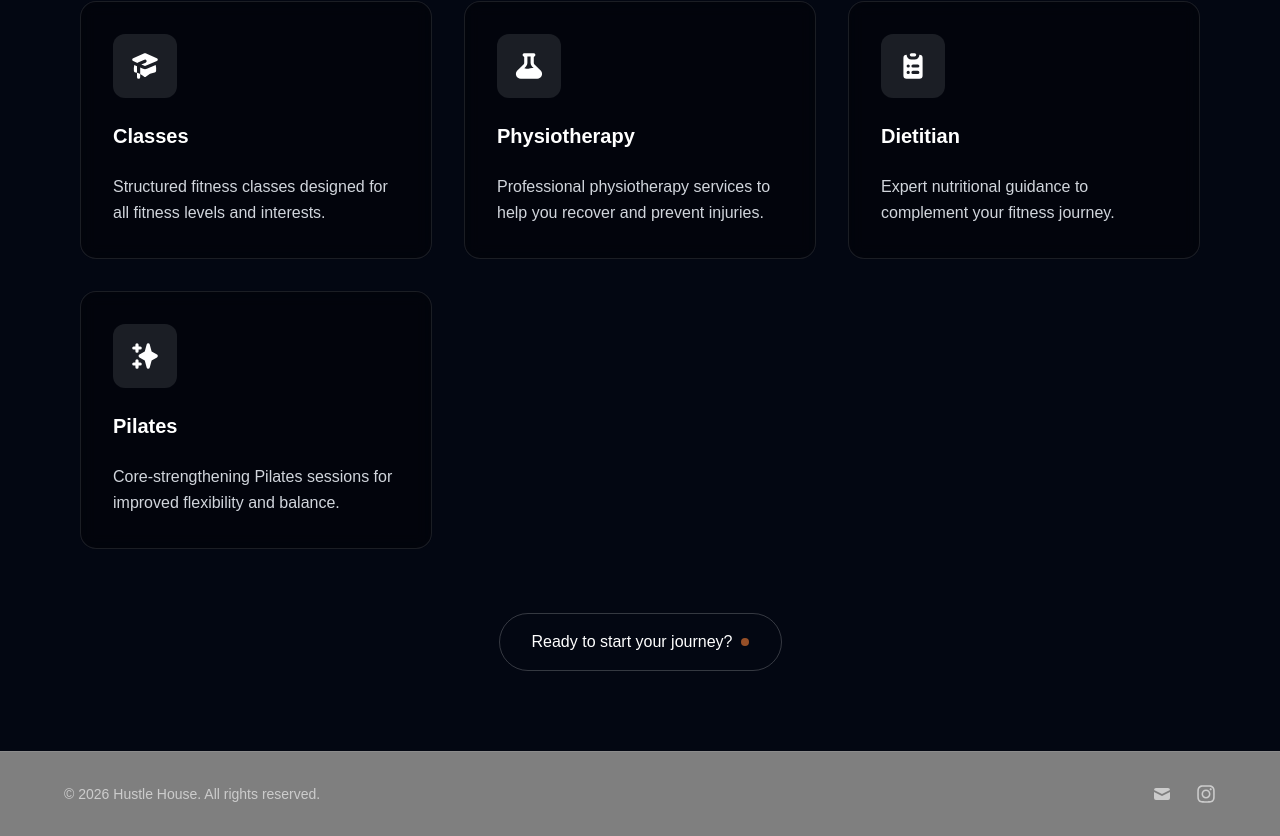
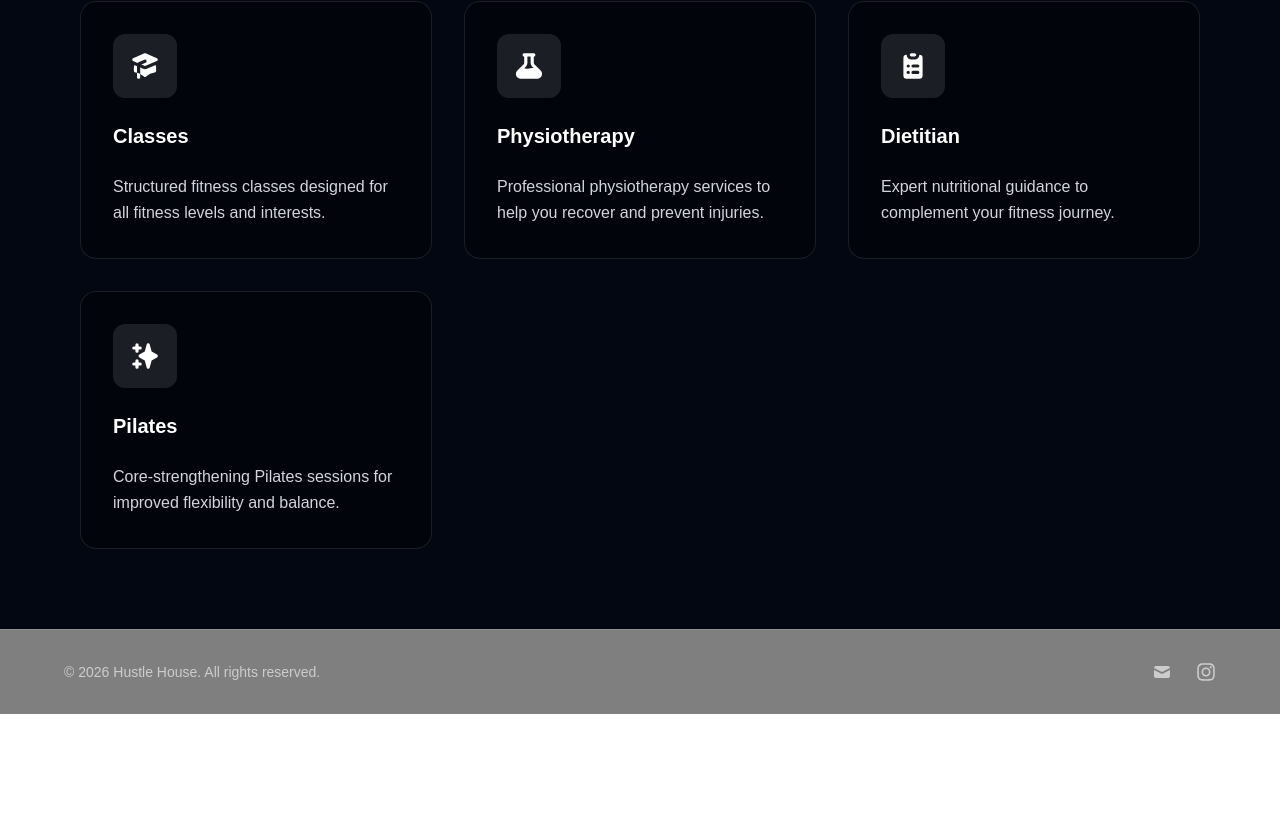
Before and after one commit to michelbeyrouty/hustle_house, a Next.js app: page / in a window 1280 px wide. Shown: the part 2455-3291 px from the top of the page. After the commit the page ends 3169 px from the top, so only its background shows below. Built offline with nearby package versions, Linux system fonts and the light colour scheme.

Commit message:
fix: cleanup

```diff
--- a/src/components/@pages/Home/Sections/ServicesSection.tsx
+++ b/src/components/@pages/Home/Sections/ServicesSection.tsx
@@ -60,16 +60,6 @@ export default function ServicesSection() {
           })}
         </div>
 
-        {/* CTA Section */}
-        <div className="text-center mt-16">
-          <div className="inline-flex items-center space-x-2 border border-white/20 rounded-full px-8 py-4">
-            <span className="text-white font-medium">
-              Ready to start your journey?
-            </span>
-            <div className="w-2 h-2 bg-brand-orange rounded-full animate-pulse"></div>
-          </div>
-        </div>
-
       </div>
     </div>
   );
```
